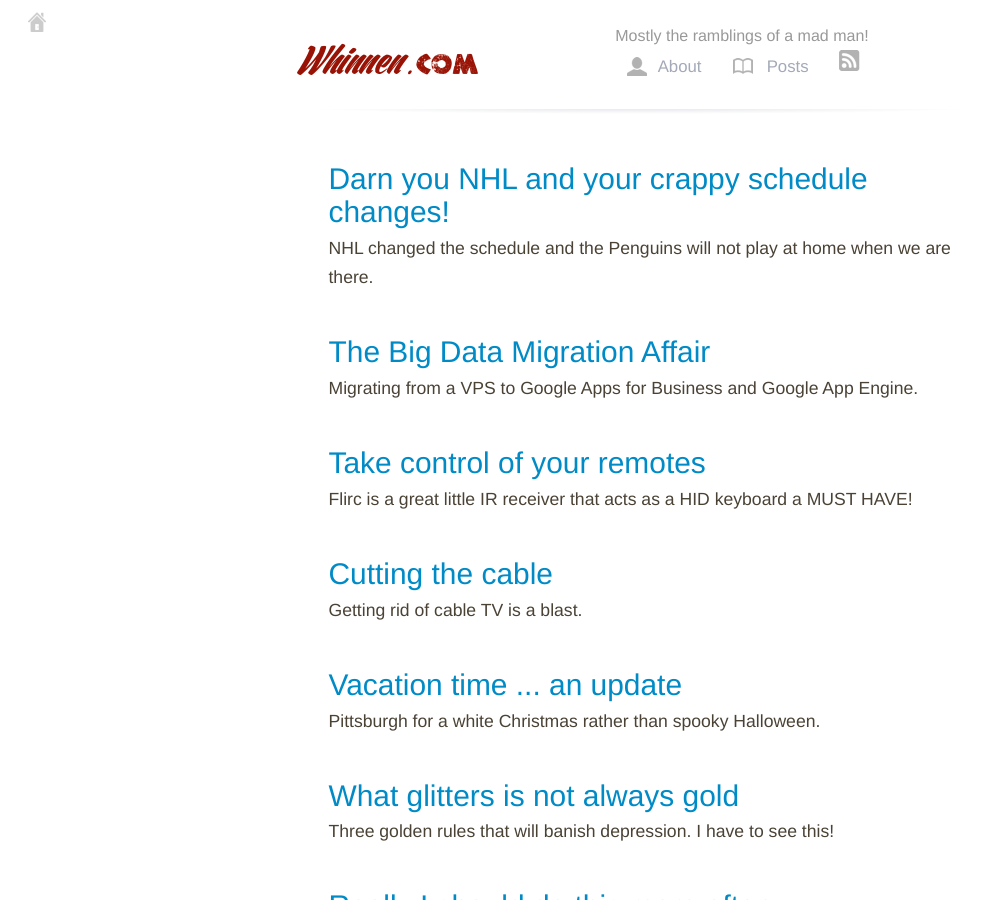
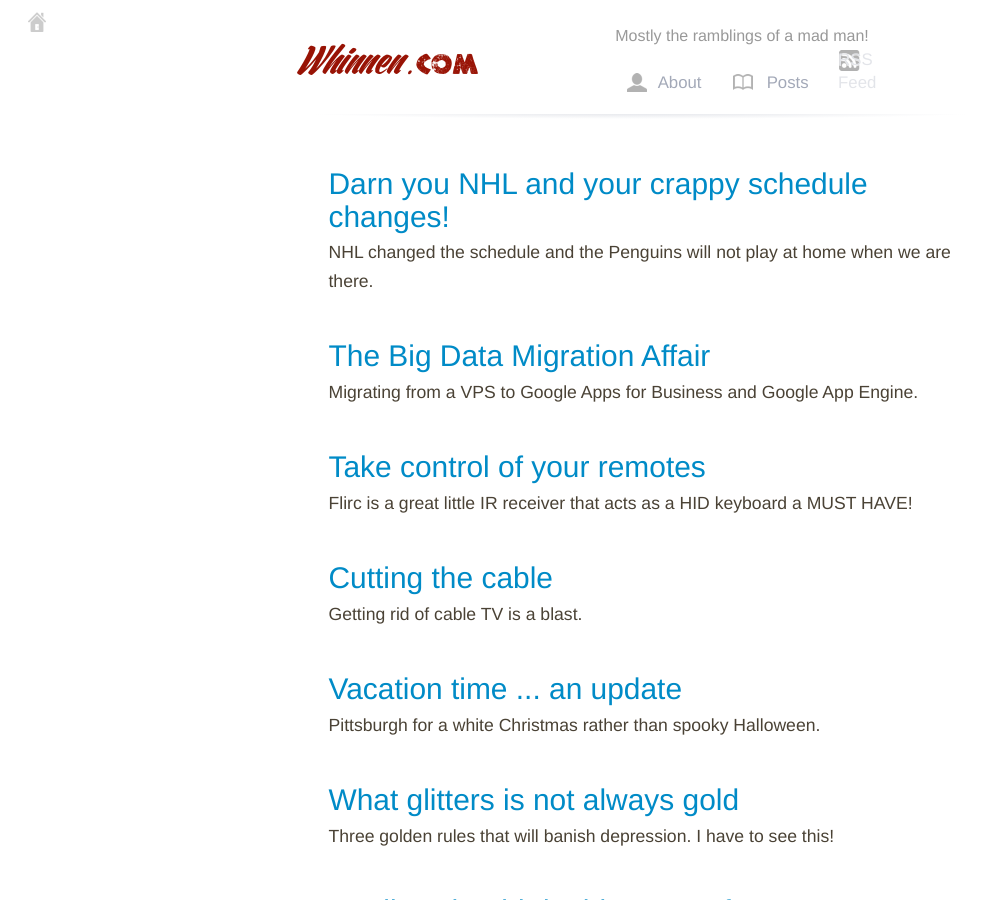
Before and after one commit to bwhinnen/bwhinnen.github.io, a Jekyll site: the page built from index.html, in a window 1280 px wide and 900 px high. Shown: the whole window, without its empty margins (0-985 px from the left). Built offline with Jekyll 4.4.1, drawn with Linux system fonts in a browser that asks for light colours; nearby versions of some CDN libraries; Markdown is read by kramdown in place of the engine named in the settings.

Commit message:
modified:   _layouts/master.html 	modified:   _site/2012/05/hockey_nat.html 	modified:   _site/2012/05/slack.html 	modified:   _site/2012/07/shh-it-is-an-update-post.html 	modified:   _site/2012/10/must-do-this-more-often.html 	modified:   _site/2012/10/out-of-date-instructions-argh.html 	modified:   _site/2012/10/upcoming-vacations.html 	modified:   _site/2013/06/really-i-should-do-this-more-often.html 	modified:   _site/2013/07/cutting-the-cable.html 	modified:   _site/2013/07/take-control-of-your-remotes.html 	modified:   _site/2013/07/vacation-time-an-update.html 	modified:   _site/2013/07/what-glitters-is-not-always-gold.html 	modified:   _site/2013/09/darn-you-nhl-and-your-crappy-schedule-changes.html 	modified:   _site/2013/09/the-big-data-migration-affair.html 	modified:   _site/about.html 	modified:   _site/index.html

```diff
--- a/_layouts/master.html
+++ b/_layouts/master.html
@@ -64,7 +64,7 @@
             <ul id="headernav" class="list-none">
               <li><a href="http://whinnen.com/about.html" title="About" class="about"><i></i> <span>About</span></a></li>
               <li><a href="http://whinnen.com/posts" title="Posts" class="posts"><i></i> <span>Posts</span></a></li>
-              <li class="rss-li"><a href="http://whinnen.com/posts.xml" title="Subscribe via RSS Feed" class="rss ir">RSS Feed</a></li>
+              <li class="rss-li"><a href="http://whinnen.com/posts.xml" title="Subscribe via RSS Feed" class="rss">RSS Feed</a></li>
             </ul>
           </nav>
         </hgroup>
```
Also changed, not shown: 15 other files.
